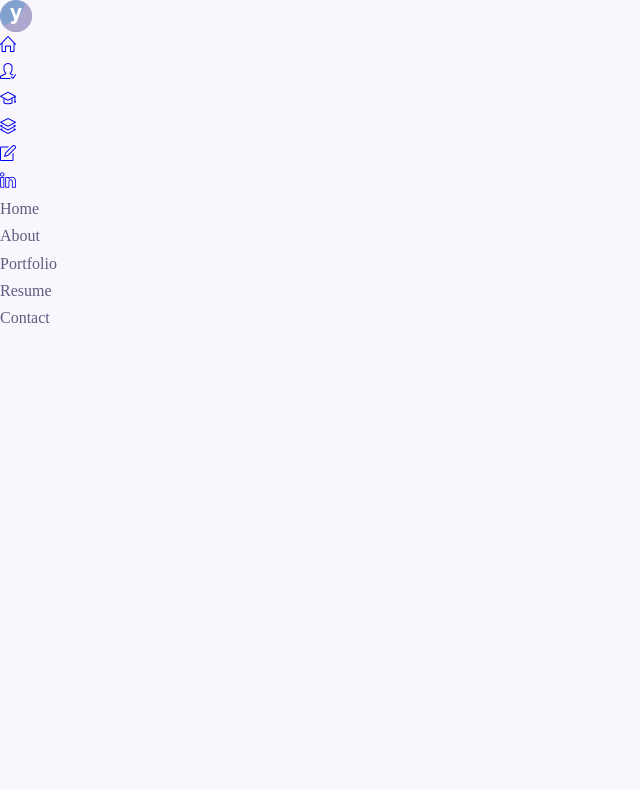
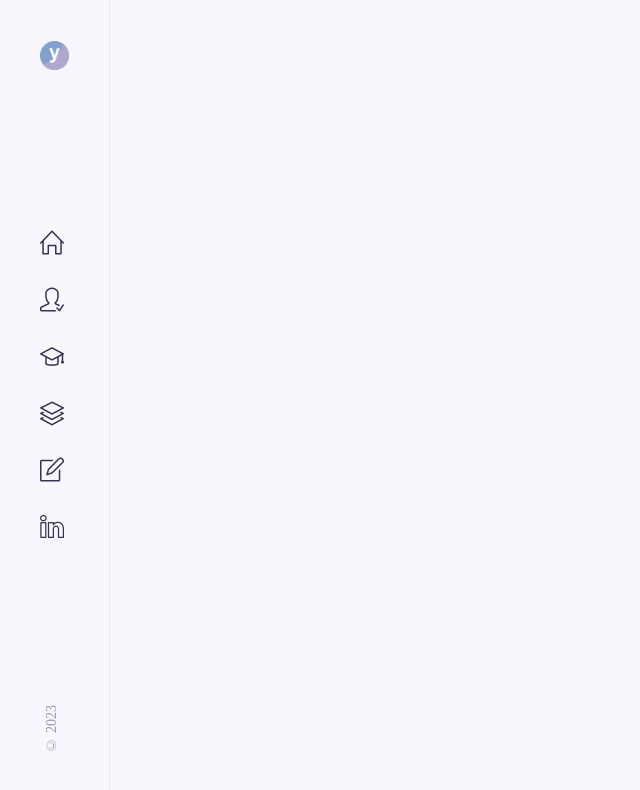
Before and after one commit to YunusEmreBEYAZ/Portfolio, a React (Create React App) app in the folder client/: page / in a window 1280 px wide. Shown: the top 790 px of the page, without its empty margins (0-640 px from the left). Built offline with nearby package versions, Linux system fonts and the light colour scheme.

Commit message:
sidebar css

```diff
--- a/client/src/components/sidebar/Sidebar.jsx
+++ b/client/src/components/sidebar/Sidebar.jsx
@@ -11,45 +11,49 @@ const Sidebar = () => {
 
             <nav className="nav">
                 <div className="nav__menu">
-                    <ul className="nev__list">
+                    <ul className="nav__list">
                         <li className="nav__item">
-                            <a href="#home" className="nav__link">
+                            <a title='home' href="#home" className="nav__link">
                                 <i className="icon-home"></i>
                             </a>
                         </li>
 
                         <li className="nav__item">
-                            <a href="#about" className="nav__link">
+                            <a title='About' href="#about" className="nav__link">
                                 <i className="icon-user-following"></i>
                             </a>
                         </li>
 
                         <li className="nav__item">
-                            <a href="#resume" className="nav__link">
+                            <a title='Resume' href="#resume" className="nav__link">
                                 <i className="icon-graduation"></i>
                             </a>
                         </li>
 
                         <li className="nav__item">
-                            <a href="#portfolio" className="nav__link">
+                            <a title='Portfolio' href="#portfolio" className="nav__link">
                                 <i className="icon-layers"></i>
                             </a>
                         </li>
 
                         <li className="nav__item">
-                            <a href="#contact" className="nav__link">
+                            <a title='Contact' href="#contact" className="nav__link">
                                 <i className="icon-note"></i>
                             </a>
                         </li>
 
                         <li className="nav__item">
-                            <a href="https://www.linkedin.com/in/yunus-emre-beyaz-410063253/" className="nav__link" target="_blank" rel='noreferrer'>
+                            <a title='Linkedin Profile' href="https://www.linkedin.com/in/yunus-emre-beyaz-410063253/" className="nav__link" target="_blank" rel='noreferrer'>
                                 <i className="icon-social-linkedin"></i>
                             </a>
                         </li>
                     </ul>
                 </div>
             </nav>
+
+            <div className="nav__footer">
+                <span className="copyright">&copy;  2023</span>
+            </div>
         </aside>
     )
 }
--- a/client/src/components/sidebar/sidebar.css
+++ b/client/src/components/sidebar/sidebar.css
@@ -0,0 +1,33 @@
+.aside {
+    position: fixed;
+    left: 0;
+    top: 0;
+    background: var(--body-color);
+    border-right: 1px solid rgba(0, 0, 0, 0.05);
+    padding: 2.5rem;
+    width: 110px;
+    min-height: 100vh;
+    display: flex;
+    flex-direction: column;
+    justify-content: space-between;
+    z-index: 10;
+}
+
+.nav__list {
+    display: flex;
+    flex-direction: column;
+    row-gap: 1rem;
+}
+
+.nav__link {
+    font-size: 1.5rem;
+    color: var(--title-color);
+    font-weight: var(--font-bold);
+}
+
+.copyright {
+    color: hsl(245, 15%, 65%);
+    font-size: var(--small-font-size);
+    transform: rotate(-180deg);
+    writing-mode: vertical-rl;
+}
```
